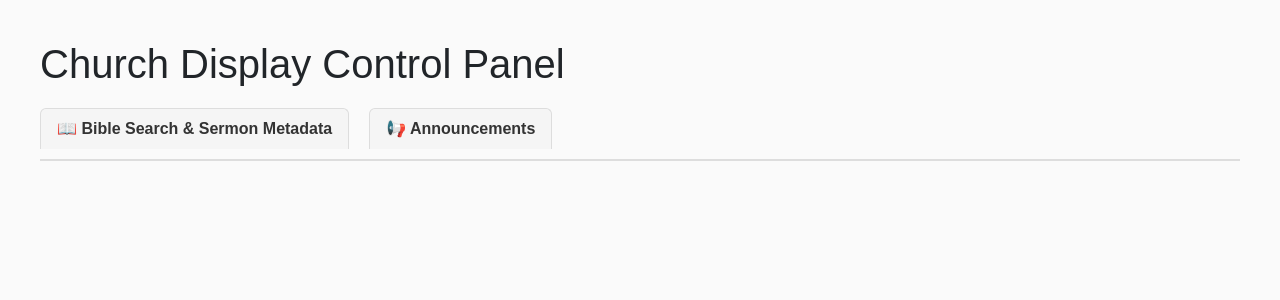
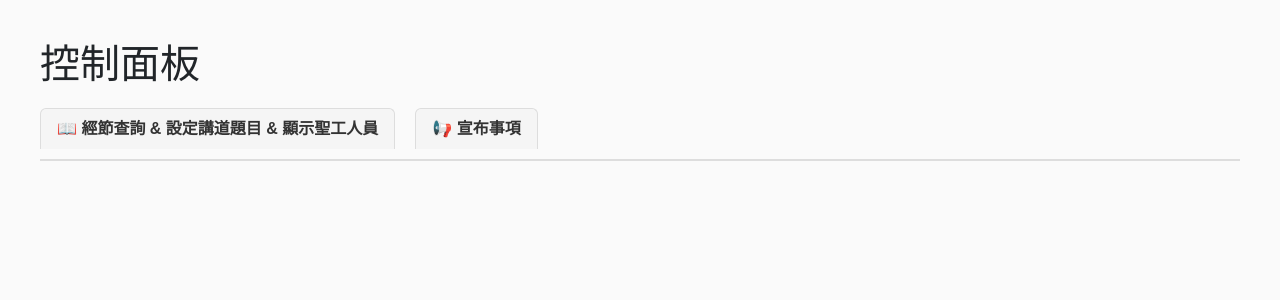
Before and after one commit to RickyShie/church_presentation_app_v1, a Flask app: page / in a window 1280 px wide. Shown: the top 300 px of the page. Run offline with Flask 3, Linux system fonts and the light colour scheme; some libraries are stand-ins or nearby versions.

Commit message:
Translate English labels to traditional Chinese.

```diff
--- a/app/templates/base.html
+++ b/app/templates/base.html
@@ -12,12 +12,12 @@
 
 </head>
 <body>
-  <h1>Church Display Control Panel</h1>
+  <h1>控制面板</h1>
 
   <div class="nav-tabs">
-    <a id="bible-search" href="{{ url_for('bible_search') }}" class="tab {% if active_tab == 'bible' %}active{% endif %} control_button">📖 Bible Search & Sermon Metadata</a>
+    <a id="bible-search" href="{{ url_for('bible_search') }}" class="tab {% if active_tab == 'bible' %}active{% endif %} control_button">📖 經節查詢 & 設定講道題目 & 顯示聖工人員</a>
 <!--    <a id="hymn-search" href="#" class="tab {% if active_tab == 'hymn' %}active{% endif %} control_button">🎵 Hymn Search</a>-->
-    <a id="display-announcement" href="#" class="tab {% if active_tab == 'announcements' %}active{% endif %} control_button">📢 Announcements</a>
+    <a id="display-announcement" href="#" class="tab {% if active_tab == 'announcements' %}active{% endif %} control_button">📢 宣布事項</a>
   </div>
 
   {% block content %}{% endblock %}
```
